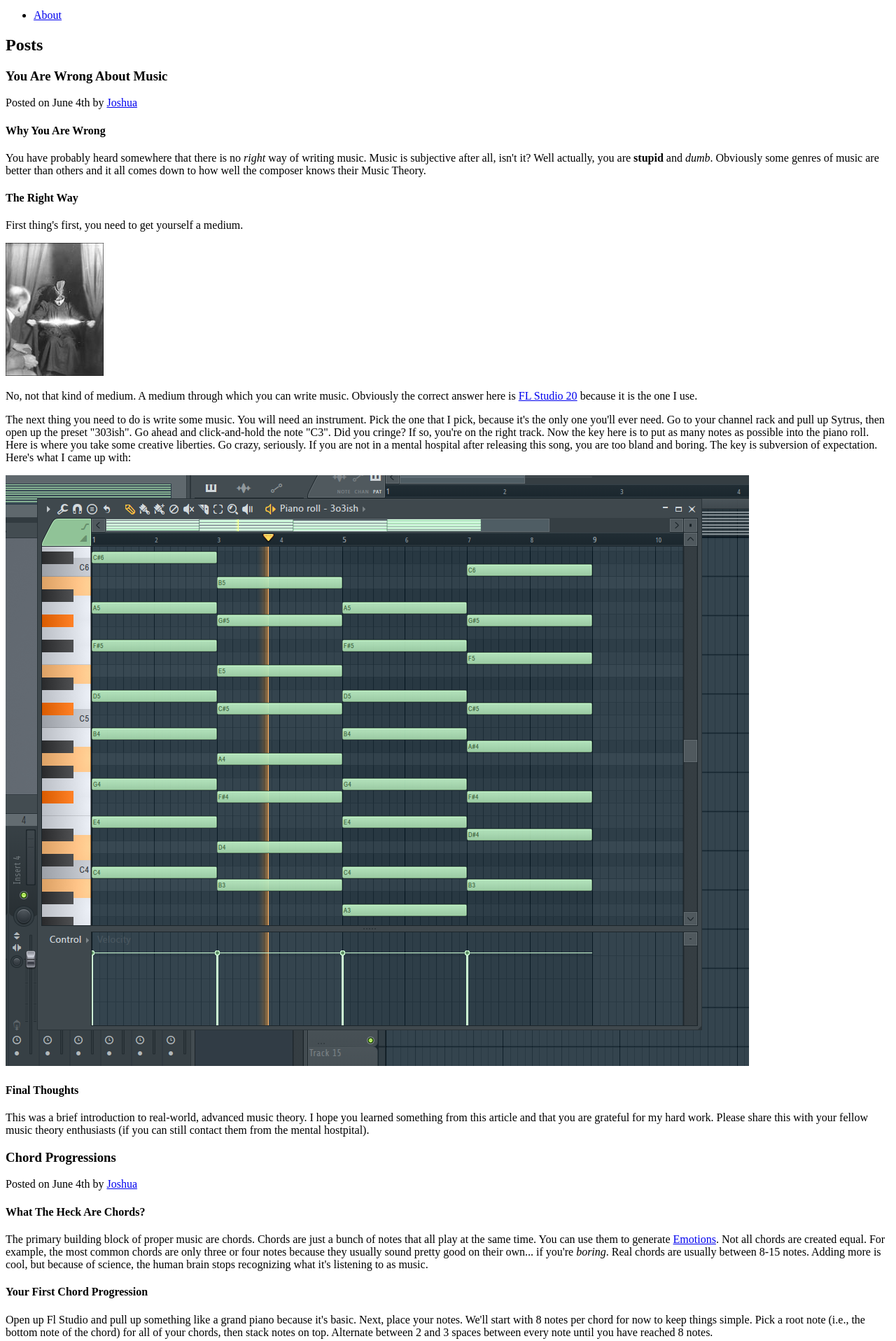
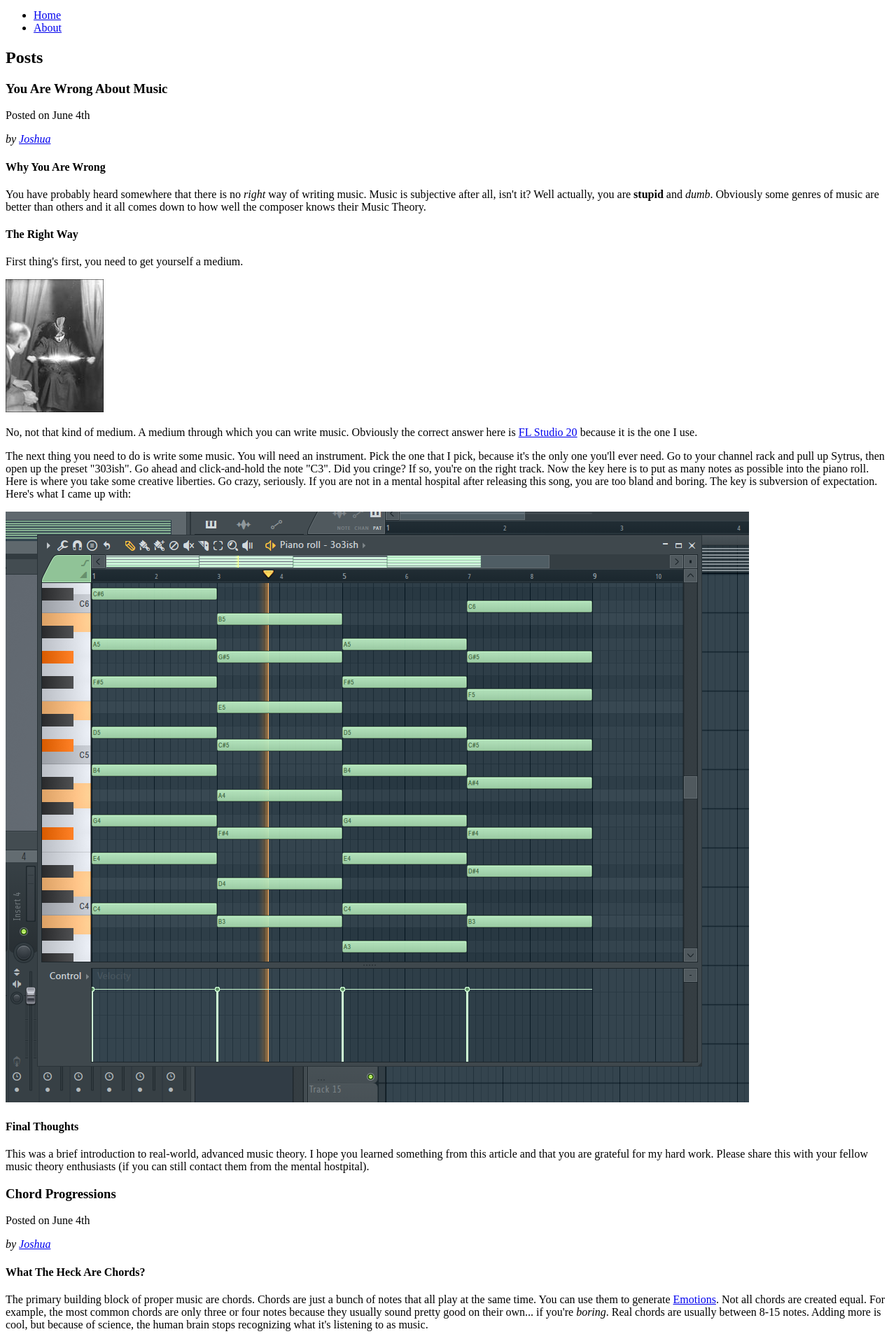
Before and after one commit to Blacepos2/mi349_blog, a plain HTML site: page index.html in a window 1280 px wide. Shown: the part 101-2017 px from the top of the page at 70% size. Drawn offline with Linux system fonts and the light colour scheme.

Commit message:
adjusted some semantics

```diff
--- a/index.html
+++ b/index.html
@@ -6,34 +6,35 @@
 	<meta name="viewport" content="width=device-width, initial-scale=1.0">
 	<meta name="author" content="Joshua Austin">
 	<meta name="description" content="Controversial Music Theory is a blog site which gives music theory lessons to unsuspecting and unwilling composers">
-	<title>Blog Home</title>
+	<title>Controversial Music Theory</title>
 </head>
 <body>
 
 <header>
 	<h1>Controversial Music Theory</h1>
 	<p>Have you memorized your Circle of <em>Thirds</em>?</p>
+	<nav>
+		<ul>
+			<li><a href="index.html">Home</a></li>
+			<li><a href="about.html">About</a></li>
+		</ul>
+	</nav>
 </header>
 
-<nav>
-	<ul>
-		<li><a href="about.html">About</a></li>
-	</ul>
-</nav>
-
-<section>
+<section id="blog">
 	<h2>Posts</h2>
-	<article>
+	<article class="blog-post">
 		<h3>You Are Wrong About Music</h3>
-		<p>Posted on <time datetime="2022-06-04">June 4th</time> by <a href="about.html">Joshua</a></p>
-		<section>
+		<p>Posted on <time datetime="2022-06-04" title="June 4, 2022">June 4th</time></p>
+		<address class="author">by <a rel="author" href="about.html">Joshua</a></address>
+		<section class="post-section">
 			<h4>Why You Are Wrong</h4>
 			<p>You have probably heard somewhere that there is no <em>right</em>
 way of writing music. Music is subjective after all, isn't it? Well actually, you
 are <strong>stupid</strong> and <em>dumb</em>. Obviously some genres of music are better than others and it
 all comes down to how well the composer knows their Music Theory.</p>
 		</section>
-		<section>
+		<section class="post-section">
 			<h4>The Right Way</h4>
 			<p>First thing's first, you need to get yourself a medium.</p>
 <p><img src="medium-image.jpg" alt="An image of a medium, employed in a comical manner"></p>
@@ -50,7 +51,7 @@ of expectation. Here's what I came up with:
 </p>
 <p><img src="correct-music.png" alt="An image of the author's piano roll containing many notes."></p>
 		</section>
-		<section>
+		<section class="post-section">
 			<h4>Final Thoughts</h4>
 			<p>This was a brief introduction to real-world, advanced music theory. I hope you
 learned something from this article and that you are grateful for my hard work. Please share
@@ -58,10 +59,11 @@ this with your fellow music theory enthusiasts (if you can still contact them fr
 hostpital).</p>
 		</section>
 	</article>
-	<article>
+	<article class="blog-post">
 		<h3>Chord Progressions</h3>
-		<p>Posted on <time datetime="2022-06-04">June 4th</time> by <a href="about.html">Joshua</a></p>
-		<section>
+		<p>Posted on <time datetime="2022-06-04" title="June 4, 2022">June 4th</time></p>
+		<address class="author">by <a rel="author" href="about.html">Joshua</a></address>
+		<section class="post-section">
 			<h4>What The Heck Are Chords?</h4>
 			<p>The primary building block of proper music are chords. Chords are just a bunch of notes
 that all play at the same time. You can use them to generate <a href="https://www.berkeleywellbeing.com/negative-emotions.html">Emotions</a>.
@@ -69,7 +71,7 @@ Not all chords are created equal. For example, the most common chords are only t
 sound pretty good on their own... if you're <em>boring</em>. Real chords are usually between 8-15 notes. Adding more is cool, but because of science,
 the human brain stops recognizing what it's listening to as music.</p>
 		</section>
-		<section>
+		<section class="post-section">
 			<h4>Your First Chord Progression</h4>
 			<p>Open up Fl Studio and pull up something like a grand piano because it's basic.
 Next, place your notes. We'll start with 8 notes per chord for now to keep things simple. Pick a root note (i.e.,
@@ -84,7 +86,7 @@ can't identify it.</p>
 			<p>Congratulations, because you just finished your first song! You can now publish it to your
 favorite website.</p>
 		</section>
-		<section>
+		<section class="post-section">
 			<h4>Final Thoughts</h4>
 			<p>In this article, I said I would show you how to make a chord progression, but you actually left
 with a full song. Frankly, that's more than you were expecting and just goes to show how much I'm willing to
```
Also changed, not shown: about.html (+11 -9 lines).
